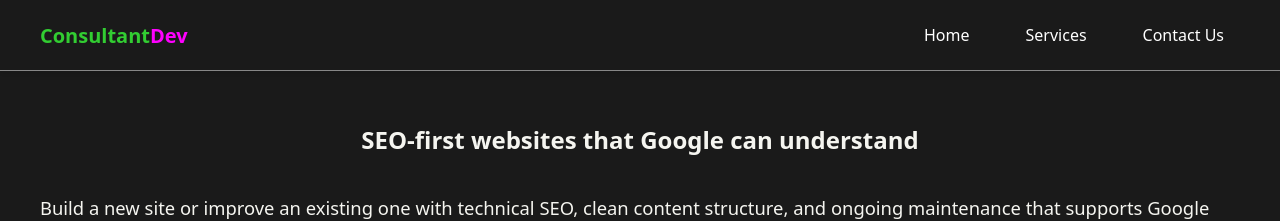
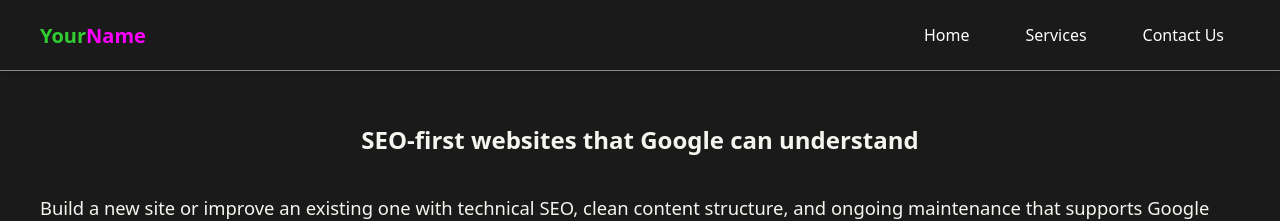
Before and after one commit to m33lucky-benny/ebiya-consul, a Jekyll site: the page built from index.html, in a window 1280 px wide. Shown: the top 221 px of the page. Built offline with Jekyll 4.4.1, drawn with Linux system fonts in a browser that asks for light colours.

Commit message:
Update navbar.html

```diff
--- a/_includes/navbar.html
+++ b/_includes/navbar.html
@@ -2,7 +2,7 @@
   <div class="nav-container">
 
     <a class="navbar-brand" href="{{ '/' | absolute_url }}">
-      <span class="brand-kieron">Consultant</span><span class="brand-play">Dev</span>
+      <span class="brand-kieron">Your</span><span class="brand-play">Name</span>
     </a>
 
     <!-- SINGLE hamburger button -->
```
